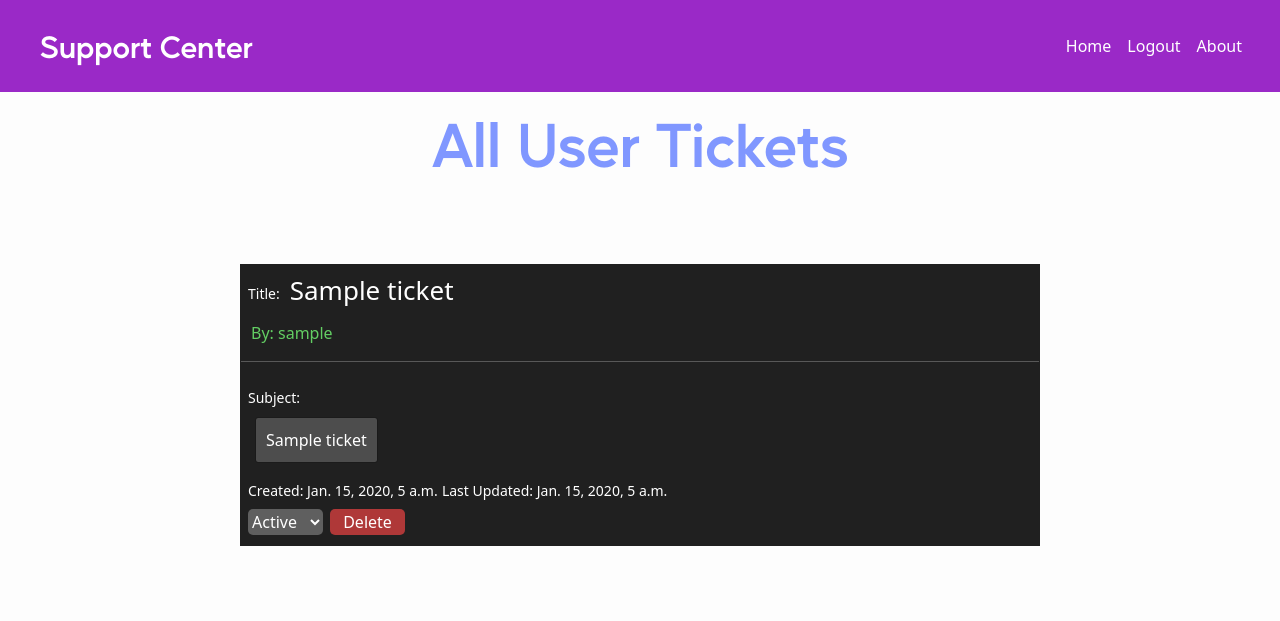
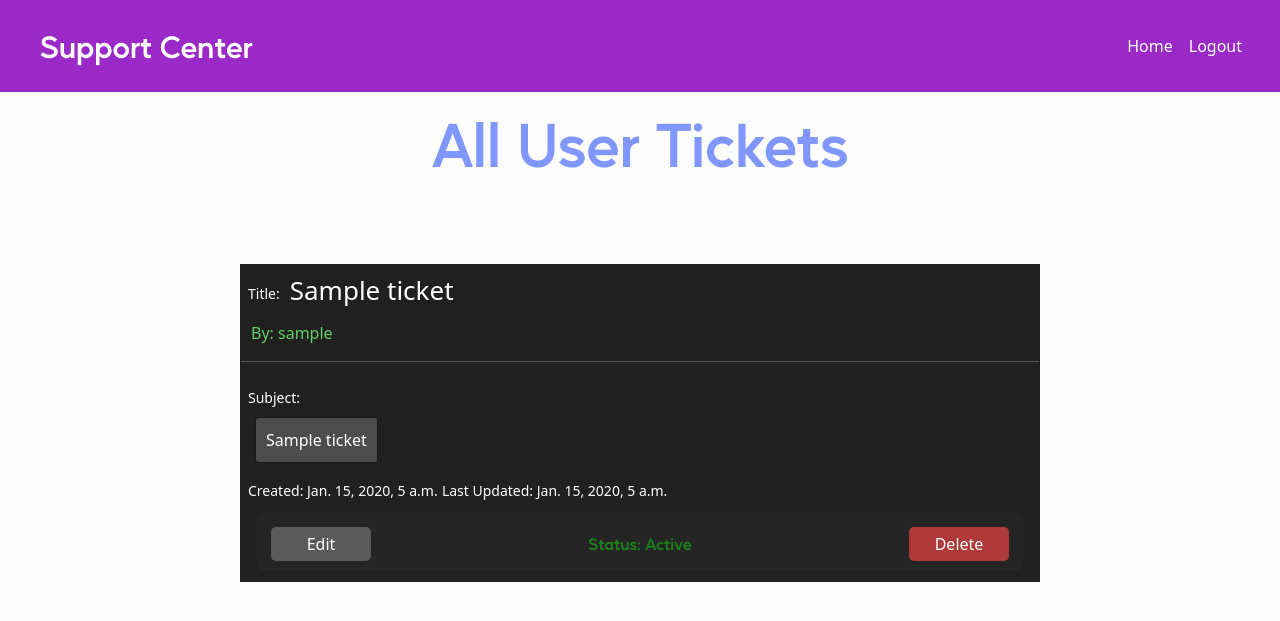
Before and after one commit to richsaja/SDEV_220_Final_Project_Group2_wip-main, a Django app: page /tickets/all in a window 1280 px wide. Shown: the top 621 px of the page. Run offline with Django 3.2, Linux system fonts and the light colour scheme; a user stored in the database is signed in; tables that the repository leaves empty hold one stand-in row (values such as "Sample post").

Commit message:
updated edit status page and overall layout

```diff
--- a/helpcenter/forms.py
+++ b/helpcenter/forms.py
@@ -5,3 +5,9 @@ class EditTicketForm(forms.ModelForm):
     class Meta:
         model = Ticket
         fields = ['title', 'subject']
+
+
+class EditTicketStatusForm(forms.ModelForm):
+    class Meta:
+        model = Ticket
+        fields = ['status']
--- a/helpcenter/static/helpcenter-css/main.css
+++ b/helpcenter/static/helpcenter-css/main.css
@@ -239,28 +239,36 @@ td {
 }
 
 .ticket-btn-container {
+    /* display: flex;
+    justify-content: left; */
+
 display: flex;
-    justify-content: left;
+  justify-content: space-between;
+  align-items: center;
+  margin-top: 10px;
+  margin-left: 15px;
+  margin-right: 15px;
+  background-color: rgb(37, 37, 37);
+  border-radius: 10px;
+  padding-left: 15px;
+  padding-top: 15px;
+  padding-right: 15px;
+  margin-bottom: 10px;
 }
 
 .ticket-btn {
-    display: flex;
-    justify-content: center;
-    margin-left: 7px;
   margin-bottom: 10px;
-    width: 75px;
   text-align: center;
-    color:white;
+  color: white;
   text-decoration: none;
   background-color: #5a5a5a;
   border-radius: 5px;
-    padding: 1px;
+  padding: 5px 15px;
 }
 
 .ticket-subject {
     margin-left: 15px;
     margin-right: 15px;
-    /* margin: 0px 20px 0px 20px; */
     background-color: rgb(238, 238, 238);
     outline: rgba(19, 19, 19, 0.349) solid 1px;
     padding: 10px;
@@ -327,14 +335,14 @@ td {
 
 .flex-image-home {
     margin-left: 25px;
-    flex: 0 0 450px; /* Set a fixed width for the image (adjust as needed) */
+    flex: 0 0 450px;
     height: 300px;
     background-image: url("../images/logged-in-splash.jpg");
     background-size: contain;
     background-repeat: no-repeat;
     background-position: center center;
     border-radius: 8px;
-    filter: drop-shadow(10px 10px 10px rgba(0, 0, 0, 0.322));
+    filter: drop-shadow(5px 5px 5px rgba(0, 0, 0, 0.137));
 }
 
 .support-portal {
@@ -515,3 +523,34 @@ td {
     border-radius: 5px;
     margin-left: 7px;
 }
+
+
+.delete-btn {
+    text-align: center;
+    color: white;
+    text-decoration: none;
+    background-color: #5a5a5a;
+    border-radius: 5px;
+    padding: 5px 15px;
+    width: 100px;
+}
+
+.status-pending {
+    color: rgba(255, 187, 0, 0.63);
+}
+.status-active {
+    color: rgba(23, 177, 23, 0.664);
+}
+.status-closed {
+    color: rgb(177, 36, 36);
+}
+
+.status-font {
+    font-family: "Mustica";
+    text-decoration: none;
+    margin-bottom: 10px;
+}
+
+.edit-status-btn {
+    width: 100px;
+}
--- a/helpcenter/templates/helpcenter/base_layout.html
+++ b/helpcenter/templates/helpcenter/base_layout.html
@@ -60,9 +60,9 @@
           </li>
           {% endif %}
 
-          <li class="nav-item">
+          <!-- <li class="nav-item">
             <a href="\about" class="nav-link active">About</a>
-          </li>
+          </li> -->
         </ul>
       </div>
     </nav>
--- a/helpcenter/templates/helpcenter/list.html
+++ b/helpcenter/templates/helpcenter/list.html
@@ -45,11 +45,15 @@
             </div>
             <div class="ticket-btn-container">
               <!-- <label for="status" class="status-lbl">Status:</label> -->
-              <select name="status" id="status" class="status">
-                <option value="active">Active</option>
-                <option value="pending">Pending</option>
-                <option value="closed">Closed</option>
-              </select>
+              <a
+                href="{% url 'edit_ticket_status' ticket_id=post.id %}"
+                class="ticket-btn btn btn-info edit-status-btn edit-status-btn"
+                >Edit</a
+              >
+              <a
+                class="{% if post.status == 0 %}status-pending{% elif post.status == 1 %}status-active{% else %}status-closed{% endif %} status-font"
+                >Status: {{ post.get_status_display }}</a
+              >
               <a
                 href="{% url 'delete-ticket' ticket_id=post.id %}"
                 class="ticket-btn btn btn-info delete-btn"
--- a/helpcenter/urls.py
+++ b/helpcenter/urls.py
@@ -13,5 +13,6 @@ urlpatterns = [
     path("register_user", views.register_user, name="register_user"),
     path("logout_user", views.logout_user, name="logout"),
     path("tickets/edit/<int:ticket_id>", views.edit_ticket, name="edit_ticket"),
-    path("delete_ticket/<int:ticket_id>", views.delete_ticket, name="delete-ticket")
+    path("delete_ticket/<int:ticket_id>", views.delete_ticket, name="delete-ticket"),
+    path('tickets/edit/status/<int:ticket_id>/', views.edit_ticket_status, name='edit_ticket_status'),
 ]
--- a/helpcenter/views.py
+++ b/helpcenter/views.py
@@ -10,6 +10,8 @@ from django.http import HttpResponseRedirect
 from django.urls import reverse
 from django.contrib.auth.decorators import login_required
 from django.contrib import messages
+from django.http import JsonResponse
+from .forms import EditTicketStatusForm
 
 # Create your views here.
 
@@ -21,7 +23,7 @@ def tickets(request):
     # Check if the user is authenticated (logged in)
     if request.user.is_authenticated:
         # Get all posts by the currently logged-in user
-        user_tickets = request.user.posts.all()
+        user_tickets = request.user.posts.all().order_by('-created_at')
     else:
         user_tickets = []  # Return an empty list if the user is not logged in
 
@@ -46,9 +48,6 @@ def create(request):
     else:
         return render(request, 'helpcenter/create.html', {})
 
-# def list(request):
-
-#     return render(request, 'helpcenter/list.html', {})
 
 def about(request):
 
@@ -57,7 +56,7 @@ def about(request):
 def list(request):
 
     if request.user.is_staff:
-        user_tickets = Ticket.objects.all()
+        user_tickets = Ticket.objects.all().order_by('-created_at')
     else:
         user_tickets = []
 
@@ -135,3 +134,29 @@ def delete_ticket(request, ticket_id):
     del_ticket.delete()
     messages.success(request, ("Ticket Deleted"))
     return redirect('tickets')
+
+
+def update_ticket_status(request):
+    if request.method == "POST":
+
+        ticket_id = request.POST.get('ticket_id')
+        new_status = request.POST.get("status")
+
+        return JsonResponse({"status": "success"})
+    else:
+        return JsonResponse({"status": "error"})
+
+def edit_ticket_status(request, ticket_id):
+    ticket = get_object_or_404(Ticket, id=ticket_id)
+    if request.user.is_staff:
+        if request.method == 'POST':
+            form = EditTicketStatusForm(request.POST, instance=ticket)
+            if form.is_valid():
+                form.save()
+                return redirect("list")
+        else:
+            form = EditTicketStatusForm(instance=ticket)
+
+        return render(request, 'helpcenter/edit_ticket_status.html', {'form': form})
+
+    return redirect("home")
```
Also changed, not shown: helpcenter/templates/helpcenter/edit_ticket_status.html (added, +13 -0 lines), helpcenter/templates/helpcenter/tickets.html (+6 -8 lines). Lines whose indentation alone changed are shown as unchanged.
